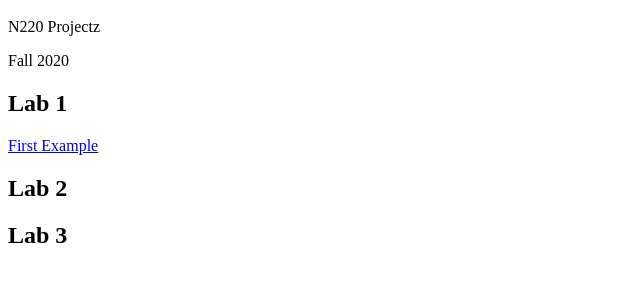
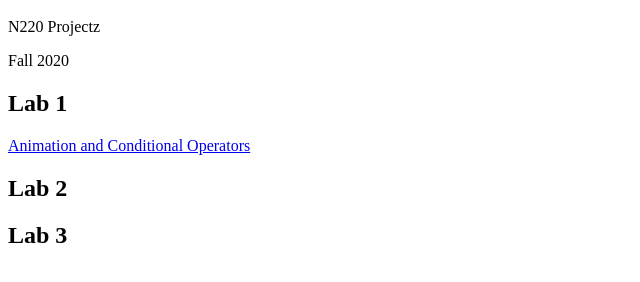
Before and after one commit to swpendo/n220fall2020, a plain HTML site: page index.html in a window 1280 px wide. Shown: the part 48-330 px from the top of the page, without its empty margins (0-640 px from the left). Drawn offline with Linux system fonts and the light colour scheme.

Commit message:
Update index.html

```diff
--- a/index.html
+++ b/index.html
@@ -5,7 +5,11 @@
     <p>Fall 2020</p>
 
     <h2>Lab 1</h2>
-    <p><a href="Labs/Lab 1/index.html">First Example</a></p>
+    <p>
+      <a href="Labs/Lab 1/Assignment/index.html"
+        >Animation and Conditional Operators</a
+      >
+    </p>
 
     <h2>Lab 2</h2>
 
```
